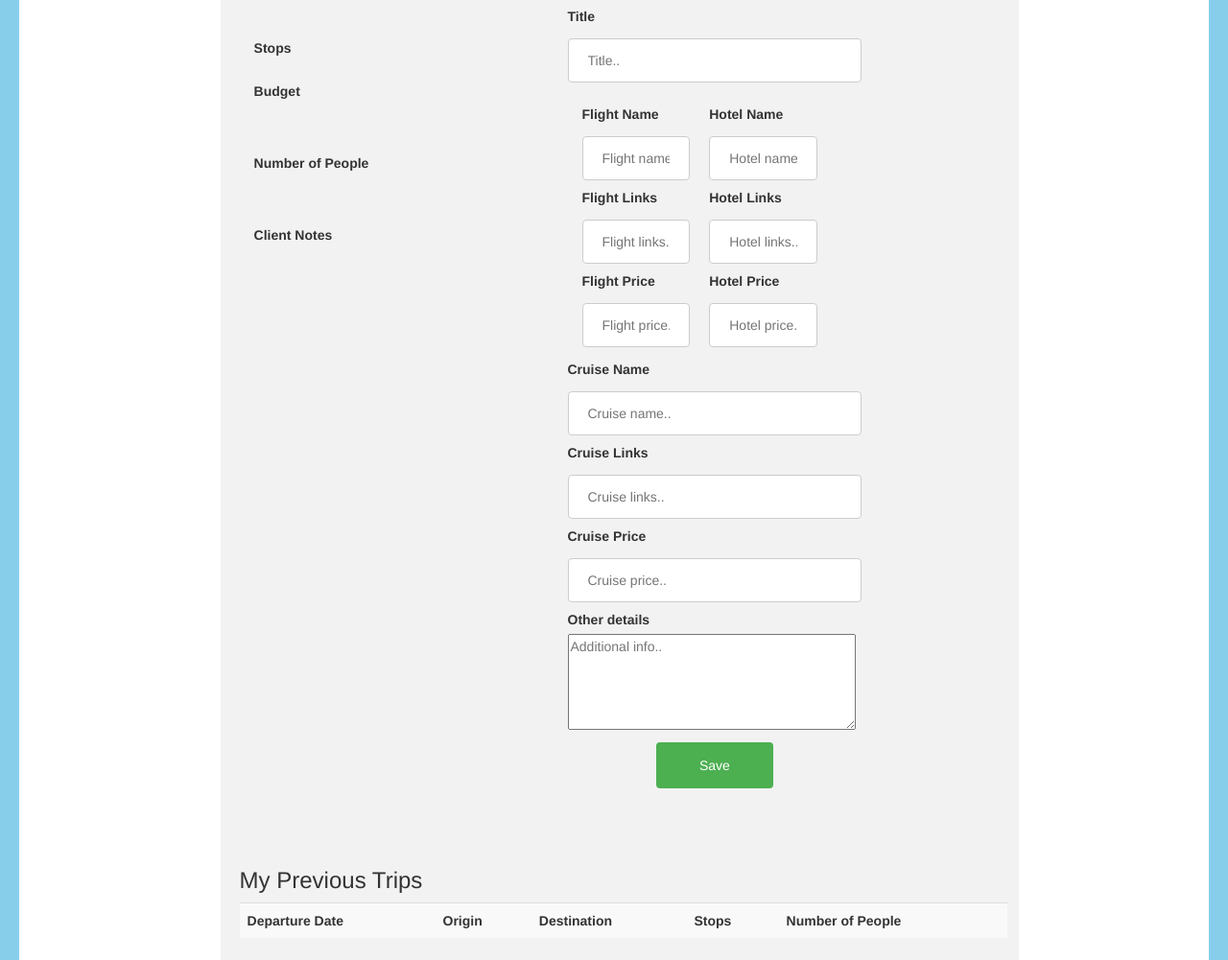
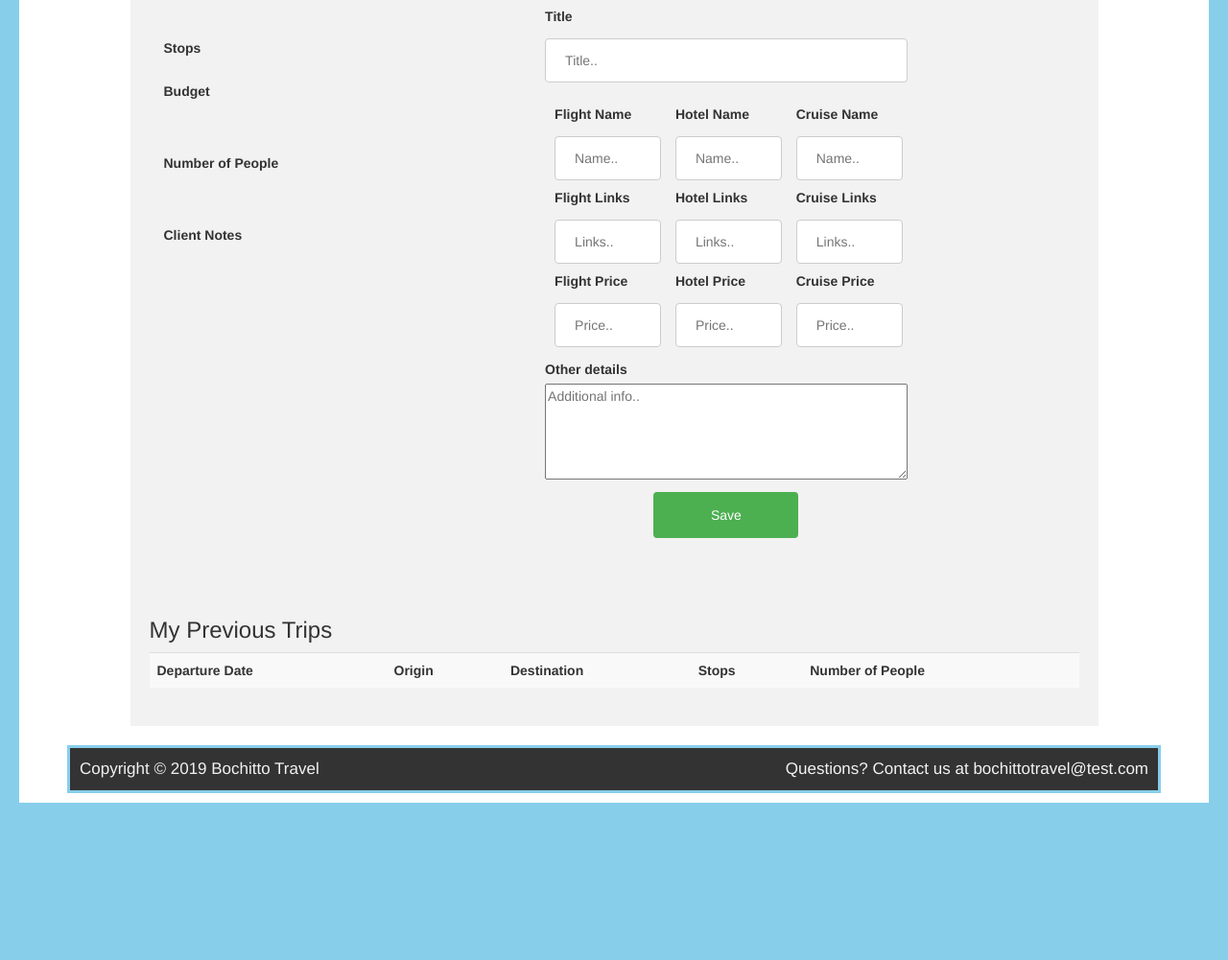
Before and after one commit to Justinlawrence102/Team4SemesterProject, a website: page client/adminViewDB.html in a window 1280 px wide. Shown: the part 596-1597 px from the top of the page at 96% size. After the commit the page ends 1443 px from the top, so only its background shows below. Drawn offline with nearby package versions, Linux system fonts and the light colour scheme; no server answers.

Commit message:
Changed width of the adminview dashboard
Also included multiboxes for the different links/prices/travel type

```diff
--- a/client/adminViewDB.html
+++ b/client/adminViewDB.html
@@ -37,7 +37,7 @@
     <div class="submitForms">
       <!--   <form action="#">  -->
 
-      <div class="containerPersonalInfo">
+      <div class="containerAdminView">
 <h1> Admin Dashboard</h1>
 <h2> {{fullName}} </h2>
 
@@ -109,7 +109,7 @@
 
 <div class="box" ng-controller="clientNoteController">
 <h3> Notes on client </h3>
-<textarea id="notes" name="notes" placeholder="Notes on client.." style="width:300px;"
+<textarea id="notes" name="notes" placeholder="Notes on client.." style="width:100%;"
  ng-model="notes"></textarea>
 
 
@@ -122,42 +122,42 @@
         <label for="tripTitle">Title</label>
         <input type="text" id="uname" name="tripTitle" placeholder="Title.." ng-model="recTitle">
 
-        <div class="box">
+        <div class="recBox">
 		<label for="flightName">Flight Name</label>
-        <input type="text" id="fname" name="flightName" placeholder="Flight name.." ng-model="recFlightName">
+        <input type="text" id="fname" name="flightName" placeholder="Name.." ng-model="recFlightName">
 
 		<label for="flightLinkName">Flight Links</label>
-        <input type="text" id="flname" name="flightLinkName" placeholder="Flight links.." ng-model="recFlightLink">
+        <input type="text" id="flname" name="flightLinkName" placeholder="Links.." ng-model="recFlightLink">
 
         <label for="flightPrice">Flight Price</label>
-        <input type="text" id="fprice" name="flightPrice" placeholder="Flight price.." ng-model="recFlightPrice">
+        <input type="text" id="fprice" name="flightPrice" placeholder="Price.." ng-model="recFlightPrice">
     </div>
 
-    <div class="box">
+    <div class="recBox">
         <label for="hotelName">Hotel Name</label>
-        <input type="text" id="hname" name="hotelName" placeholder="Hotel name.." ng-model="recHotelName">
+        <input type="text" id="hname" name="hotelName" placeholder="Name.." ng-model="recHotelName">
 
 
 		<label for="hotelLinkName">Hotel Links</label>
-        <input type="text" id="hlname" name="hotelLinkName" placeholder="Hotel links.." ng-model="recHotelLink">
+        <input type="text" id="hlname" name="hotelLinkName" placeholder="Links.." ng-model="recHotelLink">
 
         <label for="hotelPrice">Hotel Price</label>
-        <input type="text" id="hprice" name="hotelPrice" placeholder="Hotel price.." ng-model="recHotelPrice">
+        <input type="text" id="hprice" name="hotelPrice" placeholder="Price.." ng-model="recHotelPrice">
 		</div>
-
+        <div class="recBox">
         <label for="cruiseName">Cruise Name</label>
-        <input type="text" id="cname" name="cruiseName" placeholder="Cruise name.." ng-model="recCruiseName">
+        <input type="text" id="cname" name="cruiseName" placeholder="Name.." ng-model="recCruiseName">
 
 
 		<label for="cruiseLinkName">Cruise Links</label>
-        <input type="text" id="clname" name="cruiseLinkName" placeholder="Cruise links.." ng-model="recCruiseLink">
+        <input type="text" id="clname" name="cruiseLinkName" placeholder="Links.." ng-model="recCruiseLink">
 
         <label for="cruisePrice">Cruise Price</label>
-        <input type="text" id="cprice" name="cruisePrice" placeholder="Cruise price.." ng-model="recCruisePrice">
+        <input type="text" id="cprice" name="cruisePrice" placeholder="Price.." ng-model="recCruisePrice">
 
-
+		</div>
 		<label for="oDetails">Other details</label>
-       <textarea id="odetail" name="oDetails" placeholder="Additional info.." style="height:100px; width:300px;"
+       <textarea id="odetail" name="oDetails" placeholder="Additional info.." style="height:100px; width:100%;"
         ng-model="recDetails"></textarea>
 
 
--- a/client/styles/style.css
+++ b/client/styles/style.css
@@ -216,6 +216,17 @@ html {
   background-color: #f2f2f2
 }
 
+.containerAdminView {
+  box-sizing: content-box;
+  margin-top:30px;
+  margin-left: auto;
+  margin-right: auto;
+  width: 85%;
+  height: 50%;
+  padding: 20px;
+  background-color: #f2f2f2
+}
+
 .containerListInfo {
   box-sizing: content-box;
   margin-top:30px;
@@ -252,7 +263,7 @@ html {
 }
 
 .box1 {
-width:800px;
+width:100%;
 clear:both;
 float: center;
 }
@@ -369,6 +380,15 @@ float: center;
 }
 
 
+  .recBox {
+    float: left;
+    width: 32%;
+    margin-left: 5px;
+    margin-top: 10px;
+    padding: 5px;
+}
+
+
   /*Anchor part of page*/
 
   .siteAnchor {
```
